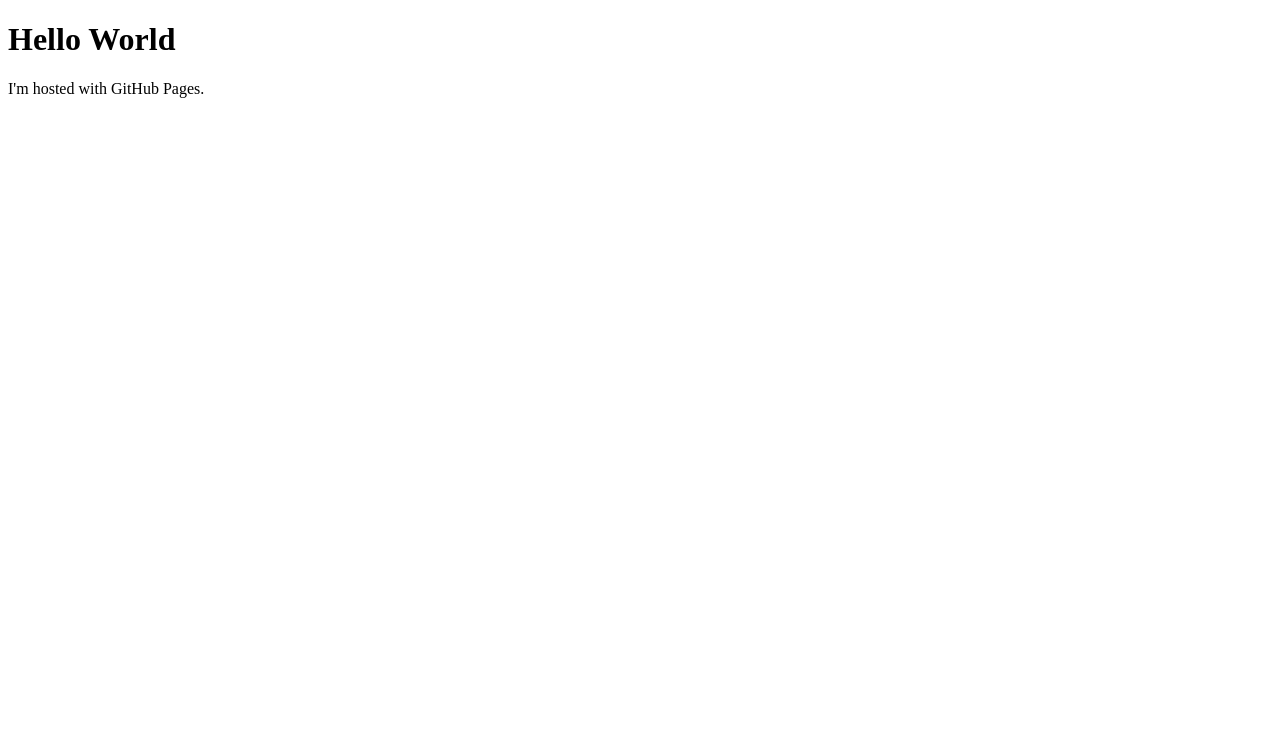
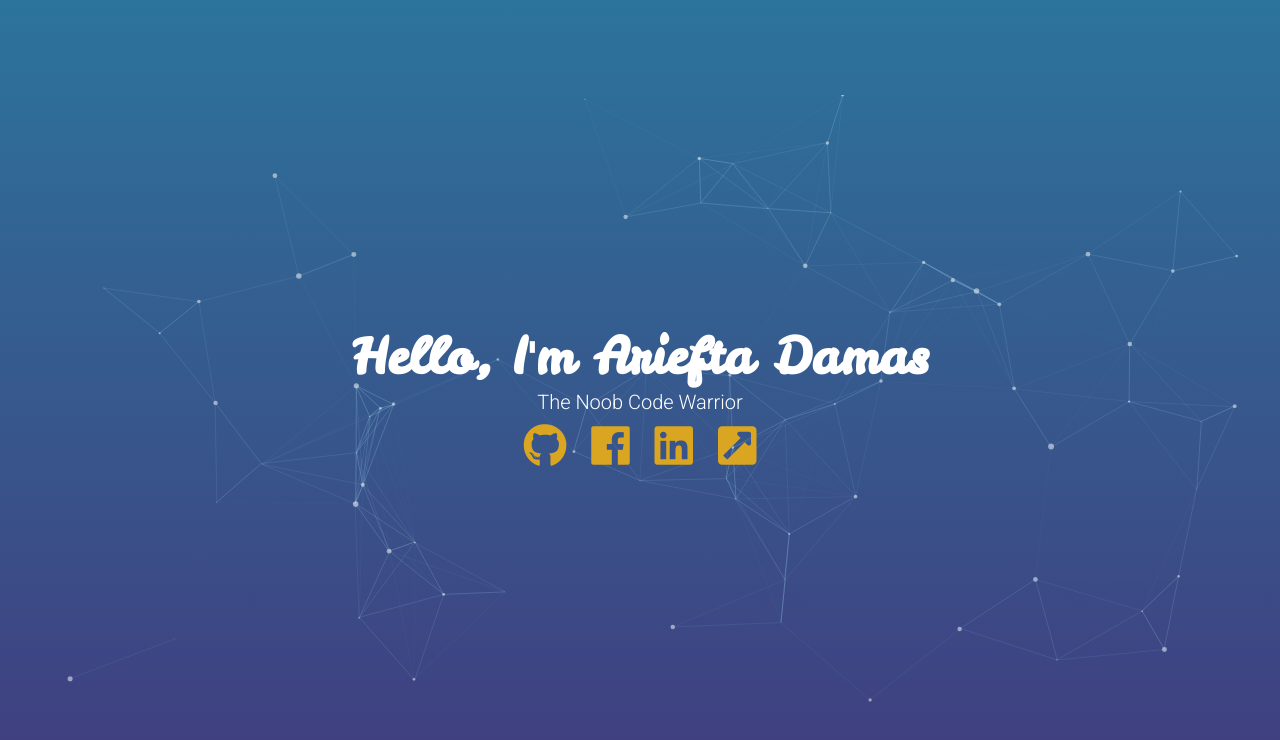
Before and after one commit to vgods/vgods.github.io, a plain HTML site: page index.html in a window 1280 px wide. Drawn offline with nearby package versions, Linux system fonts and the light colour scheme.

```diff
--- /dev/null
+++ b/css/reset.css
@@ -0,0 +1,25 @@
+/* Minimal CSS Reset */
+
+html {
+  box-sizing: border-box;
+  font-size: 12px;
+}
+
+*, *:before, *:after {
+  box-sizing: inherit;
+}
+
+body, h1, h2, h3, h4, h5, h6, p, ol, ul {
+  margin: 0;
+  padding: 0;
+  font-weight: normal;
+}
+
+ol, ul {
+  list-style: none;
+}
+
+img {
+  max-width: 100%;
+  height: auto;
+}
--- /dev/null
+++ b/css/styles.css
@@ -0,0 +1,72 @@
+/* Typography */
+
+html {
+	font-family: 'Roboto', sans-serif;
+}
+
+@media (min-width: 576px) {
+	html {
+		font-size: 14px;
+	}
+}
+
+@media (min-width: 768px) {
+	html {
+		font-size: 16px;
+	}
+}
+
+@media (min-width: 992px) {
+	html {
+		font-size: 18px;
+	}
+}
+
+@media (min-width: 1200px) {
+	html {
+		font-size: 20px;
+	}
+}
+
+.icons-social i {
+	font-size: 2.2em;
+}
+
+/* Custom Styles */
+
+main {
+	display: flex;
+	flex-direction: column;
+	min-height: 100vh;
+	justify-content: center;
+	padding: 0 30px;
+	text-align: center;
+}
+
+.intro {
+	font-family: 'Leckerli One', cursive;
+	font-size: 2.5em;
+	font-weight: 600;
+}
+
+.tagline {
+	font-size: 1rem;
+	/*margin: 1.5rem 0;*/
+	font-weight: 100;
+}
+
+.icons-social i {
+	padding: 10px;
+	color: goldenrod;
+}
+
+.devto {
+	margin-bottom: -0.20rem;
+}
+
+.devto svg {
+	margin-bottom: -0.20rem;
+	margin-left: 0.675rem;;
+	width: 2.65rem;
+	height: 2.65rem;
+}
--- /dev/null
+++ b/css/themes/green-white.css
@@ -0,0 +1,14 @@
+/* Theme */
+
+main {
+	background: #43A047;
+	color: #FAFAFA;
+}
+
+.icons-social a {
+	color: #FAFAFA;
+}
+
+.icons-social a svg path{
+	fill: #FAFAFA;
+}
--- /dev/null
+++ b/css/themes/grey-white.css
@@ -0,0 +1,14 @@
+/* Theme */
+
+main {
+	background: #485564;
+	color: #FAFAFA;
+}
+
+.icons-social a {
+	color: #FAFAFA;
+}
+
+.icons-social a svg path{
+	fill: #FAFAFA;
+}
--- /dev/null
+++ b/css/themes/indigo-white.css
@@ -0,0 +1,14 @@
+/* Theme */
+
+main {
+	background: #303F9F;
+	color: #FAFAFA;
+}
+
+.icons-social a {
+	color: #FAFAFA;
+}
+
+.icons-social a svg path{
+	fill: #FAFAFA;
+}
--- /dev/null
+++ b/css/themes/my-theme.css
@@ -0,0 +1,32 @@
+/* Theme */
+
+main {
+    background: #ffe5ca;
+	color: #647882;
+}
+
+.icons-social a {
+	color: #647882;
+}
+
+.icons-social a svg path{
+	fill: #647882;
+}
+
+.insights-hero {
+    background: linear-gradient(to right, #030d25, #01638a);
+}
+
+.hero {
+    height: 100%;
+    width: 100%;
+    text-align: center;
+    color: #fff;
+    background: linear-gradient(#2c749b, #413c7f);
+}
+
+.block {
+	position: absolute;
+	left: 0;
+	right: 0;
+}
--- /dev/null
+++ b/css/themes/red-white.css
@@ -0,0 +1,14 @@
+/* Theme */
+
+main {
+	background: #AF3D4E;
+	color: #FAFAFA;
+}
+
+.icons-social a {
+	color: #FAFAFA;
+}
+
+.icons-social a svg path{
+	fill: #FAFAFA;
+}
--- /dev/null
+++ b/css/themes/white-blue.css
@@ -0,0 +1,14 @@
+/* Theme */
+
+main {
+	background: #FAFAFA;
+	color: #0277BD;
+}
+
+.icons-social a {
+	color: #0277BD;
+}
+
+.icons-social a svg path{
+	fill: #0277BD;
+}
--- /dev/null
+++ b/css/themes/white-grey.css
@@ -0,0 +1,14 @@
+/* Theme */
+
+main {
+	background: #EDEDED;
+	color: #4B5658;
+}
+
+.icons-social a {
+	color: #4B5658;
+}
+
+.icons-social a svg path{
+	fill: #4B5658;
+}
--- /dev/null
+++ b/css/themes/white-red.css
@@ -0,0 +1,14 @@
+/* Theme */
+
+main {
+	background: #EDEDED;
+	color: #AF3D4E;
+}
+
+.icons-social a {
+	color: #AF3D4E;
+}
+
+.icons-social a svg path{
+	fill: #AF3D4E;
+}
--- /dev/null
+++ b/css/themes/yellow-black.css
@@ -0,0 +1,14 @@
+/* Theme */
+
+main {
+	background: #FFEB3B;
+	color: #1E1E1E;
+}
+
+.icons-social a {
+	color: #1E1E1E;
+}
+
+.icons-social a svg path{
+	fill: #1E1E1E;
+}
--- a/index.html
+++ b/index.html
@@ -1,9 +1,157 @@
 <!DOCTYPE html>
 <html>
+<head>
+	<meta charset="utf-8">
+	<meta http-equiv="X-UA-Compatible" content="IE=edge">
+	<meta name="viewport" content="width=device-width, initial-scale=1.0">
 
-    <body>
-        <h1>Hello World</h1>
-            <p>I'm hosted with GitHub Pages.</p>
-    </body>
+	<title>Personal Web</title>
 
-    </html>
+
+
+	<link href="https://fonts.googleapis.com/css?family=Leckerli+One" rel="stylesheet">
+	<link href="https://fonts.googleapis.com/css?family=Reem+Kufi|Roboto:300" rel="stylesheet">
+	<link href="https://use.fontawesome.com/releases/v5.0.8/css/all.css" rel="stylesheet">
+	<link rel="stylesheet" href="css/reset.css">
+	<link rel="stylesheet" href="css/styles.css">
+
+	<link rel="stylesheet" href="css/themes/my-theme.css">
+
+</head>
+<body>
+	<main class="insights-hero hero" id="particles">
+
+
+
+		<div class="block">
+		   <div class="intro">Hello, I'm Ariefta Damas</div>
+
+		<div class="tagline">The Noob Code Warrior</div>
+		<!-- Find your icons from here - https://fontawesome.com/icons?d=gallery&s=brands -->
+		<div class="icons-social">
+			<a target="_blank" href="https://github.com/vgods"><i class="fab fa-github"></i></a>
+			<a target="_blank" href="https://www.facebook.com/ariefta.damas"><i class="fab fa-facebook"></i></a>
+			<a target="_blank" href="https://www.linkedin.com/in/ariefta-damas-844721156/"><i class="fab fa-linkedin"></i></a>
+			<a target="_blank" href="https://dev.to/vgods"><i class="fas fa-external-link-square-alt"></i></a>
+	    </div>
+		</div>
+
+		<canvas class="particles-js-canvas-el" width="1099" height="400" style="width: 100%; height: 100%;"></canvas>
+	</main>
+
+
+	<script src="https://cdn.jsdelivr.net/particles.js/2.0.0/particles.min.js"></script>
+
+	<script>
+		(function () {
+			var config = {
+				"particles": {
+					"number": {
+						"value": 80,
+						"density": {
+							"enable": true,
+							"value_area": 800
+						}
+					},
+					"color": {
+						"value": "#ffffff"
+					},
+					"shape": {
+						"type": "circle",
+						"stroke": {
+							"width": 0,
+							"color": "#90c7e3"
+						},
+						"polygon": {
+							"nb_sides": 5
+						},
+						"image": {
+							"width": 100,
+							"height": 100
+						}
+					},
+					"opacity": {
+						"value": 0.5,
+						"random": false,
+						"anim": {
+							"enable": false,
+							"speed": 1,
+							"opacity_min": 0.1,
+							"sync": false
+						}
+					},
+					"size": {
+						"value": 3,
+						"random": true,
+						"anim": {
+							"enable": false,
+							"speed": 40,
+							"size_min": 0.1,
+							"sync": false
+						}
+					},
+					"line_linked": {
+						"enable": true,
+						"distance": 150,
+						"color": "#90c7e3",
+						"opacity": 0.4,
+						"width": 1
+					},
+					"move": {
+						"enable": true,
+						"speed": 3,
+						"direction": "none",
+						"random": false,
+						"straight": false,
+						"out_mode": "out",
+						"bounce": false,
+						"attract": {
+							"enable": false,
+							"rotateX": 600,
+							"rotateY": 1200
+						}
+					}
+				},
+				"interactivity": {
+					"detect_on": "canvas",
+					"events": {
+						"onclick": {
+							"enable": true,
+							"mode": "push"
+						},
+						"resize": true
+					},
+					"modes": {
+						"grab": {
+							"distance": 400,
+							"line_linked": {
+								"opacity": 1
+							}
+						},
+						"bubble": {
+							"distance": 400,
+							"size": 40,
+							"duration": 2,
+							"opacity": 8,
+							"speed": 3
+						},
+						"repulse": {
+							"distance": 200,
+							"duration": 0.4
+						},
+						"push": {
+							"particles_nb": 4
+						},
+						"remove": {
+							"particles_nb": 2
+						}
+					}
+				},
+				"retina_detect": true
+			}
+			particlesJS("particles", config);
+		})()
+	</script>
+
+</body>
+</html>
```
Also changed, not shown: package-lock.json (added).
